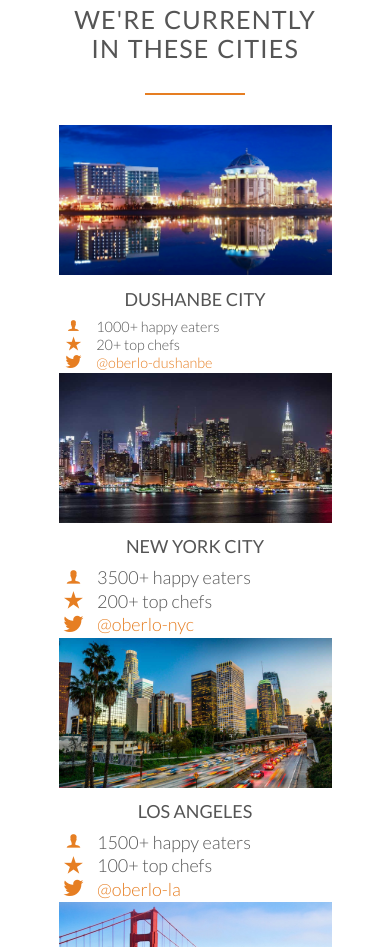
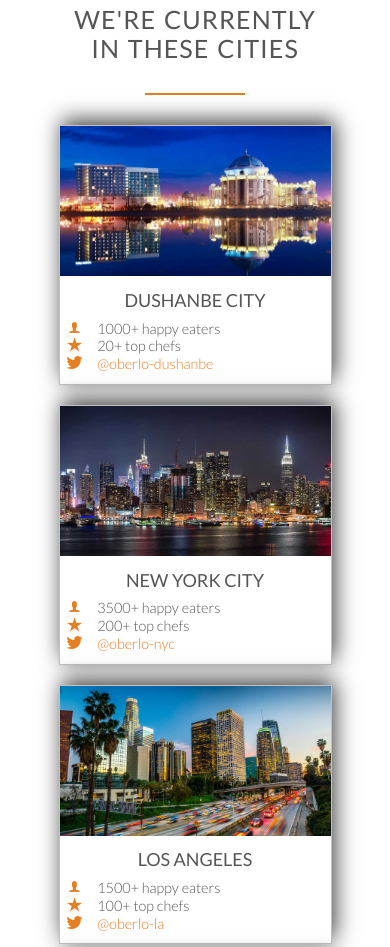
Before and after one commit to fahasharapov/Bistro-Oberlo, a plain HTML site: page index.html in a window 390 px wide. Shown: the part 3500-4447 px from the top of the page. Drawn offline with nearby package versions, Linux system fonts and the light colour scheme; files whose address does not match are found by name.

Commit message:
finished the cities section of the site

```diff
--- a/index.html
+++ b/index.html
@@ -167,23 +167,38 @@
             <h2>We're currently in these cities</h2>
         </div>
         <div class="row">
-            <div class="col span-1-of-4 box content">
+            <div class="col span-1-of-4 box">
+
+                <div class="cities-wrap">
+
                     <img id="city-img" src="img/dushanbe-city.jpg" alt="Dushanbe City">
+
                     <h3>Dushanbe City</h3>
+
                     <div class="city-features">
                         <i class="ion-ios-person icon-small"></i>
                         1000+ happy eaters
                     </div>
+
                     <div class="city-features">
                         <i class="ion-ios-star icon-small"></i>
                         20+ top chefs
                     </div>
+
                     <div class="city-features">
                         <i class="ion-social-twitter icon-small"></i>
                         <a href="#">@oberlo-dushanbe</a>
                     </div>
+
                 </div>
+            </div>
+
+
+
+
             <div class="col span-1-of-4 box">
+
+                <div class="cities-wrap">
                     <img id="city-img" src="img/ny-city.jpg" alt="New York City">
                     <h3>New York City</h3>
                     <div class="city-features">
@@ -199,7 +214,9 @@
                         <a href="#">@oberlo-nyc</a>
                     </div>
                  </div>
+            </div>
             <div class="col span-1-of-4 box">
+                <div class="cities-wrap">
                     <img id="city-img" src="img/la-city.jpg" alt="Los Angeles City">
                     <h3>Los Angeles</h3>
                     <div class="city-features">
@@ -215,7 +232,9 @@
                         <a href="#">@oberlo-la</a>
                     </div>
                  </div>
+            </div>
             <div class="col span-1-of-4 box">
+                <div class="cities-wrap">
                     <img id="city-img" src="img/san-francisco.jpg" alt="San Francisco City">
                     <h3>San Francisco</h3>
                     <div class="city-features">
@@ -229,6 +248,7 @@
                     <div class="city-features">
                         <i class="ion-social-twitter icon-small"></i>
                         <a href="#">@oberlo-sf</a>
+                    </div>
                 </div>
             </div>
         </div>
--- a/media-queries.css
+++ b/media-queries.css
@@ -55,10 +55,6 @@
 .long-copy{
 	font-size: 18px;
 	letter-spacing: 1px;
-}
-
-.content {
-	font-size: 80%;
 }
 
 
@@ -173,4 +169,19 @@
 		width: 130px;
 	}
 
+
+	.cities-wrap{
+		border: 1px solid #c1c1c1;
+		margin-bottom: 20px;
+		-webkit-box-shadow: 3px -5px 21px 0px rgba(0,0,0,0.75);
+		-moz-box-shadow: 3px -5px 21px 0px rgba(0,0,0,0.75);
+		box-shadow: 3px -5px 21px 0px rgba(0,0,0,0.75);
+		padding-bottom: 10px;
+	}
+
+	.city-features{
+		font-size: 80%;
+	}
+
+
 }
```
Lines whose indentation alone changed are shown as unchanged.
